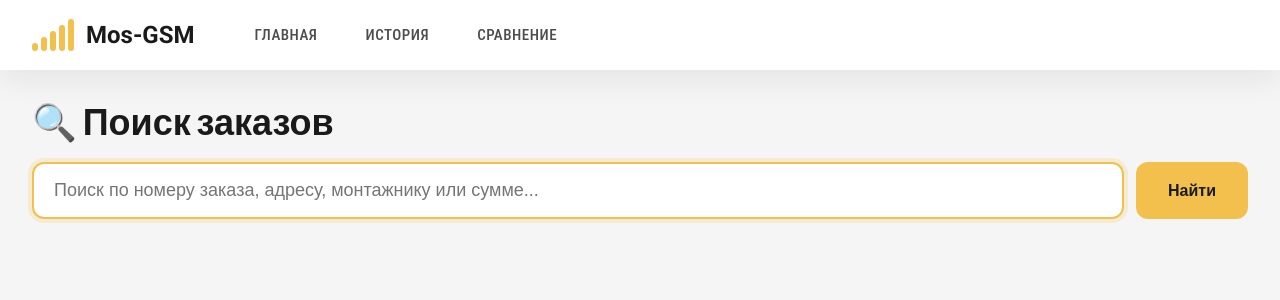
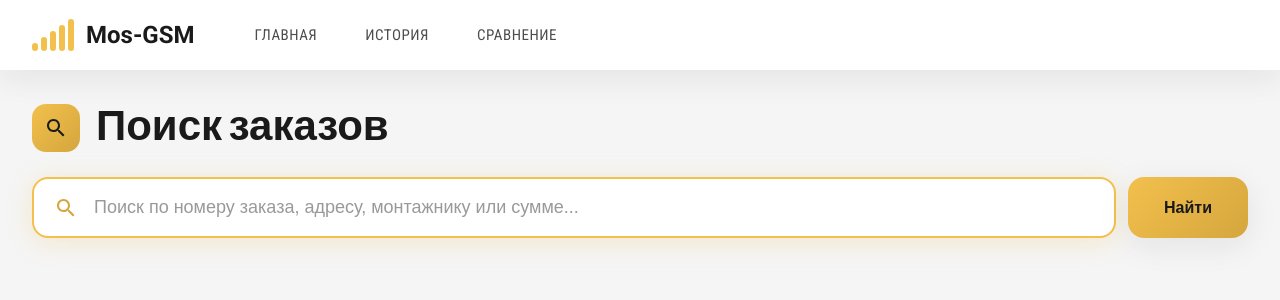
Before and after one commit to AndreKortesz/Automated-PayRoll-installers, a FastAPI app: page /search in a window 1280 px wide. Shown: the top 300 px of the page. Run offline with FastAPI, Linux system fonts and the light colour scheme; some libraries are stand-ins or nearby versions.

Commit message:
Update search.html

```diff
--- a/frontend/templates/search.html
+++ b/frontend/templates/search.html
@@ -7,7 +7,7 @@
     <title>Поиск | Mos-GSM</title>
     <link rel="preconnect" href="https://fonts.googleapis.com">
     <link rel="preconnect" href="https://fonts.gstatic.com" crossorigin>
-    <link href="https://fonts.googleapis.com/css2?family=Bebas+Neue&family=Roboto:wght@400;500;700&display=swap" rel="stylesheet">
+    <link href="https://fonts.googleapis.com/css2?family=Bebas+Neue&family=Roboto+Condensed:wght@300;400;700&family=Roboto:wght@400;500;700&display=swap" rel="stylesheet">
     <link rel="stylesheet" href="/static/style.css">
     <script src="/static/security.js"></script>
     <style>
@@ -16,56 +16,107 @@
             margin: 0 auto;
             padding: 32px;
         }
-        .search-header {
+        .search-page-header {
             margin-bottom: 32px;
         }
-        .search-header h1 {
+        .search-page-title {
             font-family: 'Bebas Neue', sans-serif;
-            font-size: 36px;
+            font-size: 42px;
             color: var(--black);
-            margin-bottom: 16px;
+            margin-bottom: 24px;
+            display: flex;
+            align-items: center;
+            gap: 16px;
+        }
+        .search-title-icon {
+            width: 48px;
+            height: 48px;
+            background: linear-gradient(135deg, var(--yellow) 0%, var(--yellow-dark) 100%);
+            border-radius: 14px;
+            display: flex;
+            align-items: center;
+            justify-content: center;
+        }
+        .search-title-icon svg {
+            width: 24px;
+            height: 24px;
+            fill: var(--black);
         }
         .search-box-large {
             display: flex;
             gap: 12px;
             margin-bottom: 24px;
         }
-        .search-box-large input {
+        .search-input-large {
             flex: 1;
-            padding: 16px 20px;
+            display: flex;
+            align-items: center;
+            background: var(--white);
+            border: 2px solid var(--gray);
+            border-radius: 16px;
+            padding: 0 20px;
+            transition: all 0.2s;
+            box-shadow: var(--shadow-soft);
+        }
+        .search-input-large:focus-within {
+            border-color: var(--yellow);
+            box-shadow: 0 4px 24px rgba(243, 192, 77, 0.25);
+        }
+        .search-input-large svg {
+            width: 24px;
+            height: 24px;
+            fill: var(--gray-dark);
+            flex-shrink: 0;
+        }
+        .search-input-large:focus-within svg {
+            fill: var(--yellow-dark);
+        }
+        .search-input-large input {
+            flex: 1;
+            border: none;
+            background: transparent;
+            padding: 18px 16px;
             font-size: 18px;
-            border: 2px solid var(--gray);
-            border-radius: var(--radius-sm);
             outline: none;
-            transition: all 0.2s;
+            color: var(--black);
         }
-        .search-box-large input:focus {
-            border-color: var(--yellow);
-            box-shadow: 0 0 0 4px rgba(243, 192, 77, 0.2);
+        .search-input-large input::placeholder {
+            color: #999;
         }
-        .search-box-large button {
-            padding: 16px 32px;
+        .search-btn {
+            padding: 18px 36px;
             font-size: 16px;
             font-weight: 600;
-            background: var(--yellow);
+            background: linear-gradient(135deg, var(--yellow) 0%, var(--yellow-dark) 100%);
             color: var(--black);
             border: none;
-            border-radius: var(--radius-sm);
+            border-radius: 16px;
             cursor: pointer;
             transition: all 0.2s;
+            box-shadow: var(--shadow-soft);
         }
-        .search-box-large button:hover {
-            background: var(--yellow-dark);
+        .search-btn:hover {
             transform: translateY(-2px);
+            box-shadow: 0 8px 24px rgba(243, 192, 77, 0.4);
         }
         .results-info {
+            display: flex;
+            align-items: center;
+            gap: 12px;
             color: var(--gray-dark);
-            margin-bottom: 16px;
+            margin-bottom: 20px;
+            font-size: 15px;
+        }
+        .results-count {
+            background: var(--gray-light);
+            padding: 6px 14px;
+            border-radius: 20px;
+            font-weight: 600;
+            color: var(--black);
         }
         .results-table {
-            width: 100%;
             background: var(--white);
-            border-radius: var(--radius-md);
+            border-radius: 20px;
             box-shadow: var(--shadow-soft);
             overflow: hidden;
         }
@@ -215,28 +299,30 @@
     </header>
 
     <main class="search-page">
-        <div class="search-header">
-            <h1>🔍 Поиск заказов</h1>
+        <div class="search-page-header">
+            <h1 class="search-page-title">
+                <div class="search-title-icon">
+                    <svg viewBox="0 0 24 24"><path d="M15.5 14h-.79l-.28-.27C15.41 12.59 16 11.11 16 9.5 16 5.91 13.09 3 9.5 3S3 5.91 3 9.5 5.91 16 9.5 16c1.61 0 3.09-.59 4.23-1.57l.27.28v.79l5 4.99L20.49 19l-4.99-5zm-6 0C7.01 14 5 11.99 5 9.5S7.01 5 9.5 5 14 7.01 14 9.5 11.99 14 9.5 14z"/></svg>
+                </div>
+                Поиск заказов
+            </h1>
             <div class="search-box-large">
-                <input type="text" id="searchInput" placeholder="Поиск по номеру заказа, адресу, монтажнику или сумме..." value="{{ query | e }}" autofocus>
-                <button onclick="doSearch()">Найти</button>
+                <div class="search-input-large">
+                    <svg viewBox="0 0 24 24"><path d="M15.5 14h-.79l-.28-.27C15.41 12.59 16 11.11 16 9.5 16 5.91 13.09 3 9.5 3S3 5.91 3 9.5 5.91 16 9.5 16c1.61 0 3.09-.59 4.23-1.57l.27.28v.79l5 4.99L20.49 19l-4.99-5zm-6 0C7.01 14 5 11.99 5 9.5S7.01 5 9.5 5 14 7.01 14 9.5 11.99 14 9.5 14z"/></svg>
+                    <input type="text" id="searchInput" placeholder="Поиск по номеру заказа, адресу, монтажнику или сумме..." value="{{ query | e }}" autofocus>
+                </div>
+                <button class="search-btn" onclick="doSearch()">Найти</button>
             </div>
             <div id="resultsInfo" class="results-info"></div>
         </div>
 
-        <div id="results">
-            <div class="loading" id="loading" style="display: none;">
-                <div class="spinner"></div>
-                <p>Поиск...</p>
-            </div>
-        </div>
+        <div id="results"></div>
     </main>
 
     <script>
         const searchInput = document.getElementById('searchInput');
         const resultsDiv = document.getElementById('results');
         const resultsInfo = document.getElementById('resultsInfo');
-        const loading = document.getElementById('loading');
 
         function formatNumber(num) {
             if (num === null || num === undefined || num === '-') return '-';
@@ -260,8 +346,16 @@
         async function doSearch() {
             const query = searchInput.value.trim();
             if (query.length < 2) {
-                resultsDiv.innerHTML = '<div class="empty-results"><h3>Введите минимум 2 символа</h3></div>';
-                resultsInfo.textContent = '';
+                resultsDiv.innerHTML = `
+                    <div class="empty-results">
+                        <div class="empty-results-icon">
+                            <svg viewBox="0 0 24 24"><path d="M15.5 14h-.79l-.28-.27C15.41 12.59 16 11.11 16 9.5 16 5.91 13.09 3 9.5 3S3 5.91 3 9.5 5.91 16 9.5 16c1.61 0 3.09-.59 4.23-1.57l.27.28v.79l5 4.99L20.49 19l-4.99-5zm-6 0C7.01 14 5 11.99 5 9.5S7.01 5 9.5 5 14 7.01 14 9.5 11.99 14 9.5 14z"/></svg>
+                        </div>
+                        <h3>Введите запрос</h3>
+                        <p>Минимум 2 символа для поиска</p>
+                    </div>
+                `;
+                resultsInfo.innerHTML = '';
                 return;
             }
 
@@ -270,33 +364,51 @@
             url.searchParams.set('q', query);
             window.history.pushState({}, '', url);
 
-            loading.style.display = 'block';
-            resultsInfo.textContent = '';
+            // Show loading
+            resultsDiv.innerHTML = `
+                <div class="loading-state">
+                    <div class="spinner-large"></div>
+                    <p>Поиск...</p>
+                </div>
+            `;
+            resultsInfo.innerHTML = '';
 
             try {
                 const response = await Security.fetch(`/api/search?q=${encodeURIComponent(query)}&limit=100`);
                 const data = await response.json();
 
-                loading.style.display = 'none';
-
                 if (!data.success) {
-                    resultsDiv.innerHTML = `<div class="empty-results"><h3>Ошибка</h3><p>${escapeHtml(data.error)}</p></div>`;
+                    resultsDiv.innerHTML = `
+                        <div class="empty-results">
+                            <div class="empty-results-icon">
+                                <svg viewBox="0 0 24 24"><path d="M12 2C6.48 2 2 6.48 2 12s4.48 10 10 10 10-4.48 10-10S17.52 2 12 2zm-2 15l-5-5 1.41-1.41L10 14.17l7.59-7.59L19 8l-9 9z"/></svg>
+                            </div>
+                            <h3>Ошибка</h3>
+                            <p>${escapeHtml(data.error)}</p>
+                        </div>
+                    `;
                     return;
                 }
 
                 const results = data.results || [];
-                resultsInfo.textContent = `Найдено: ${results.length} ${results.length === 1 ? 'заказ' : results.length < 5 ? 'заказа' : 'заказов'}`;
 
                 if (results.length === 0) {
+                    resultsInfo.innerHTML = '';
                     resultsDiv.innerHTML = `
                         <div class="empty-results">
-                            <svg viewBox="0 0 24 24"><path d="M15.5 14h-.79l-.28-.27C15.41 12.59 16 11.11 16 9.5 16 5.91 13.09 3 9.5 3S3 5.91 3 9.5 5.91 16 9.5 16c1.61 0 3.09-.59 4.23-1.57l.27.28v.79l5 4.99L20.49 19l-4.99-5zm-6 0C7.01 14 5 11.99 5 9.5S7.01 5 9.5 5 14 7.01 14 9.5 11.99 14 9.5 14z"/></svg>
+                            <div class="empty-results-icon">
+                                <svg viewBox="0 0 24 24"><path d="M15.5 14h-.79l-.28-.27C15.41 12.59 16 11.11 16 9.5 16 5.91 13.09 3 9.5 3S3 5.91 3 9.5 5.91 16 9.5 16c1.61 0 3.09-.59 4.23-1.57l.27.28v.79l5 4.99L20.49 19l-4.99-5zm-6 0C7.01 14 5 11.99 5 9.5S7.01 5 9.5 5 14 7.01 14 9.5 11.99 14 9.5 14z"/></svg>
+                            </div>
                             <h3>Ничего не найдено</h3>
-                            <p>Попробуйте изменить запрос</p>
+                            <p>Попробуйте изменить запрос «${escapeHtml(query)}»</p>
                         </div>
                     `;
                     return;
                 }
+
+                // Show results count
+                const countWord = results.length === 1 ? 'заказ' : (results.length < 5 ? 'заказа' : 'заказов');
+                resultsInfo.innerHTML = `Найдено <span class="results-count">${results.length} ${countWord}</span> по запросу «${escapeHtml(query)}»`;
 
                 let html = `
                     <div class="results-table">
@@ -313,7 +425,7 @@
                                     <th class="number">Бензин</th>
                                     <th class="number">Транспорт</th>
                                     <th class="number">Итого</th>
-                                    <th>Менеджер</th>
+                                    <th>💬</th>
                                     <th>Тип</th>
                                 </tr>
                             </thead>
@@ -329,11 +441,11 @@
                             <td><span class="period-badge">${escapeHtml(r.period_name)}</span></td>
                             <td class="worker-name">${highlightMatch(r.worker, query)}</td>
                             <td>
-                                <a href="/upload/${r.upload_id}?worker=${encodeURIComponent(r.worker)}" class="result-link">
-                                    <span class="order-code">${highlightMatch(r.order_code, query)}</span>
+                                <a href="/upload/${r.upload_id}?worker=${encodeURIComponent(r.worker)}" class="order-code-link">
+                                    ${highlightMatch(r.order_code, query)}
                                 </a>
                             </td>
-                            <td>${highlightMatch(r.address, query)}</td>
+                            <td class="address-cell" title="${escapeHtml(r.address)}">${highlightMatch(r.address, query)}</td>
                             <td class="number">${formatNumber(r.revenue)}</td>
                             <td class="number">${formatNumber(r.payment)}</td>
                             <td>${escapeHtml(r.percent)}</td>
@@ -350,8 +462,15 @@
                 resultsDiv.innerHTML = html;
 
             } catch (error) {
-                loading.style.display = 'none';
-                resultsDiv.innerHTML = `<div class="empty-results"><h3>Ошибка</h3><p>${escapeHtml(error.message)}</p></div>`;
+                resultsDiv.innerHTML = `
+                    <div class="empty-results">
+                        <div class="empty-results-icon">
+                            <svg viewBox="0 0 24 24"><path d="M12 2C6.48 2 2 6.48 2 12s4.48 10 10 10 10-4.48 10-10S17.52 2 12 2zm-2 15l-5-5 1.41-1.41L10 14.17l7.59-7.59L19 8l-9 9z"/></svg>
+                        </div>
+                        <h3>Ошибка</h3>
+                        <p>${escapeHtml(error.message)}</p>
+                    </div>
+                `;
             }
         }
 
```
Also changed, not shown: other parts of frontend/templates/search.html (+67 -34 lines).
